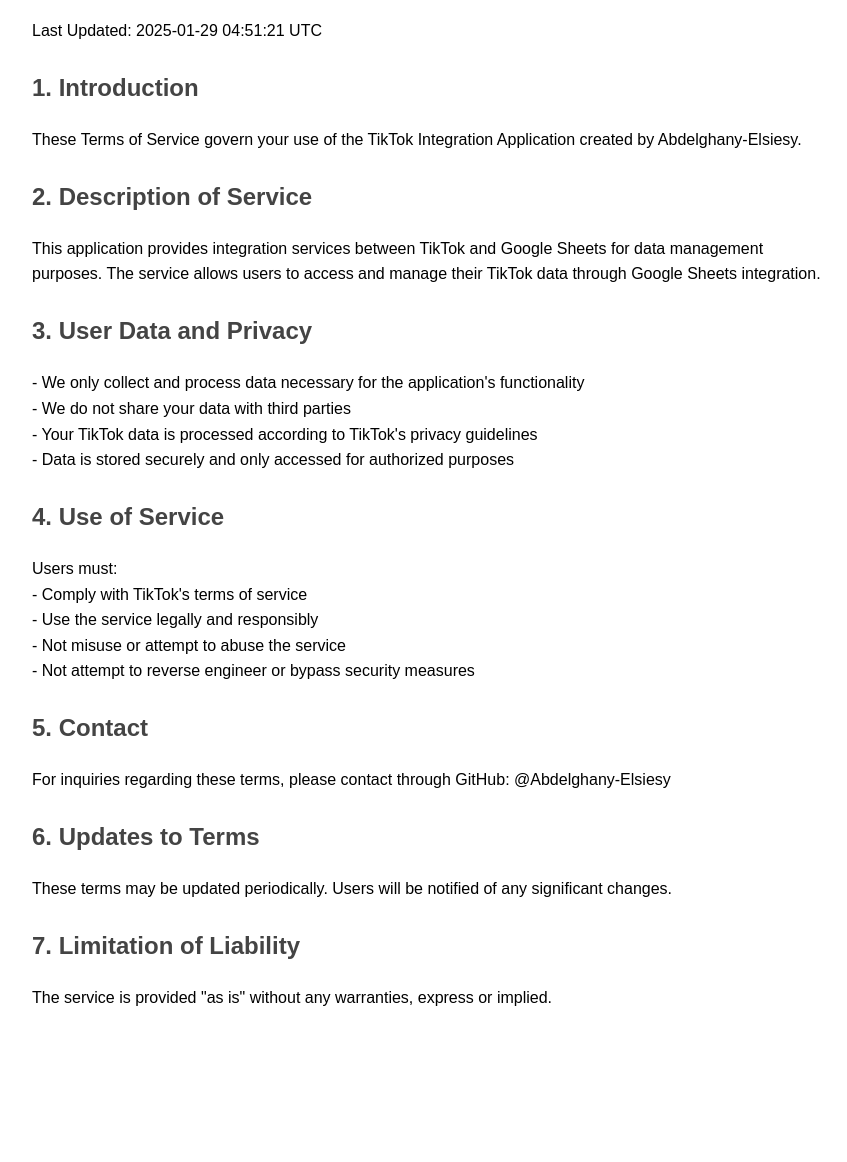
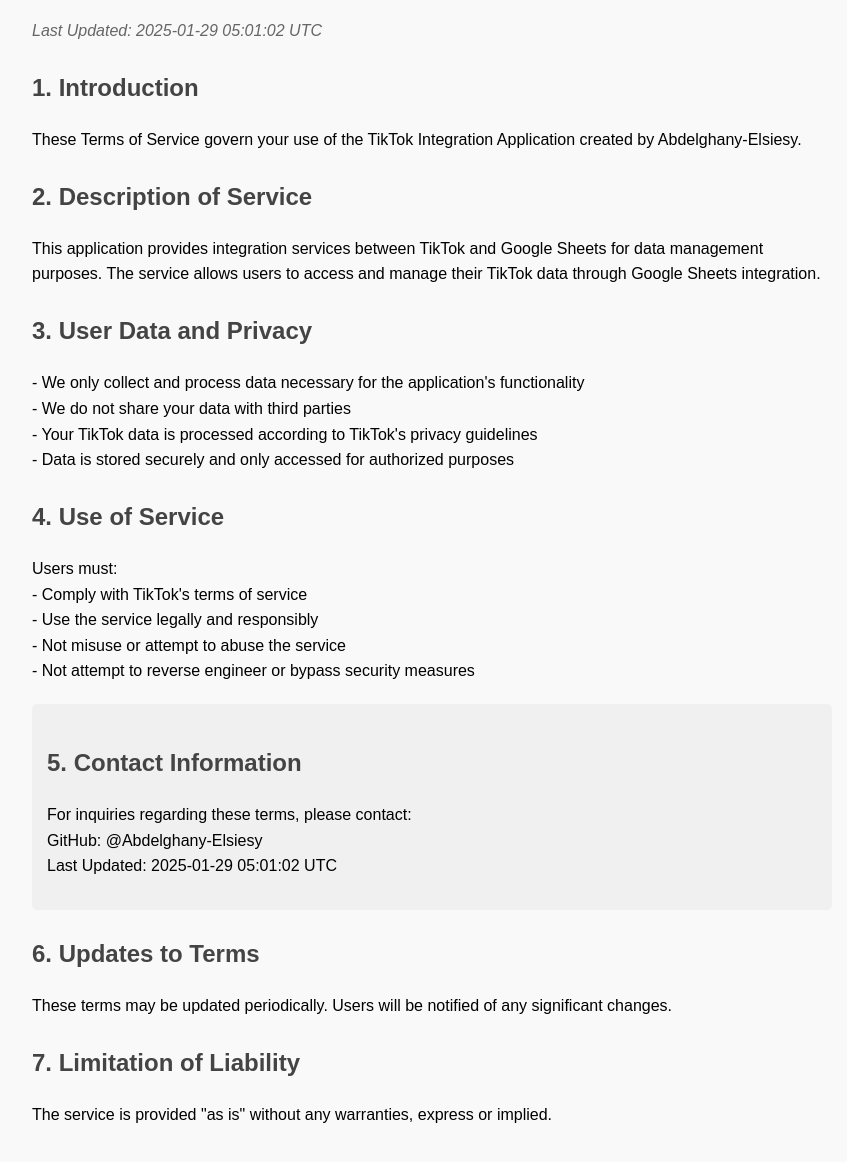
Before and after one commit to Abdelghany-Elsiesy/tiktok-app-tos, a plain HTML site: page index.html in a window 1280 px wide. Shown: the part 108-1270 px from the top of the page, without its empty margins (208-1055 px from the left). Before the commit the page ends 1155 px from the top, so only its background shows below. Drawn offline with Linux system fonts and the light colour scheme.

Commit message:
Update index.html

```diff
--- a/index.html
+++ b/index.html
@@ -4,6 +4,8 @@
     <title>Terms of Service - TikTok Integration App</title>
     <meta charset="UTF-8">
     <meta name="viewport" content="width=device-width, initial-scale=1.0">
+    <!-- TikTok Verification Meta Tag -->
+    <meta name="tiktok-verification-code" content="tiktok-verification-code">
     <style>
         body {
             font-family: Arial, sans-serif;
@@ -11,6 +13,7 @@
             max-width: 800px;
             margin: 0 auto;
             padding: 20px;
+            background-color: #f9f9f9;
         }
         h1 {
             color: #333;
@@ -21,11 +24,21 @@
             color: #444;
             margin-top: 25px;
         }
+        .last-updated {
+            color: #666;
+            font-style: italic;
+        }
+        .contact-info {
+            background-color: #f0f0f0;
+            padding: 15px;
+            border-radius: 5px;
+            margin: 20px 0;
+        }
     </style>
 </head>
 <body>
     <h1>Terms of Service</h1>
-    <p>Last Updated: 2025-01-29 04:51:21 UTC</p>
+    <p class="last-updated">Last Updated: 2025-01-29 05:01:02 UTC</p>
 
     <h2>1. Introduction</h2>
     <p>These Terms of Service govern your use of the TikTok Integration Application created by Abdelghany-Elsiesy.</p>
@@ -46,13 +59,24 @@
     <br>- Not misuse or attempt to abuse the service
     <br>- Not attempt to reverse engineer or bypass security measures</p>
 
-    <h2>5. Contact</h2>
-    <p>For inquiries regarding these terms, please contact through GitHub: @Abdelghany-Elsiesy</p>
+    <div class="contact-info">
+        <h2>5. Contact Information</h2>
+        <p>For inquiries regarding these terms, please contact:
+        <br>GitHub: @Abdelghany-Elsiesy
+        <br>Last Updated: 2025-01-29 05:01:02 UTC</p>
+    </div>
 
     <h2>6. Updates to Terms</h2>
     <p>These terms may be updated periodically. Users will be notified of any significant changes.</p>
 
     <h2>7. Limitation of Liability</h2>
     <p>The service is provided "as is" without any warranties, express or implied.</p>
+
+    <!-- TikTok Verification HTML Tag -->
+    <div id="tiktok-verification" style="display:none;">
+        TikTok Integration App Terms of Service
+        Verification Time: 2025-01-29 05:01:02 UTC
+        Owner: Abdelghany-Elsiesy
+    </div>
 </body>
 </html>
```
